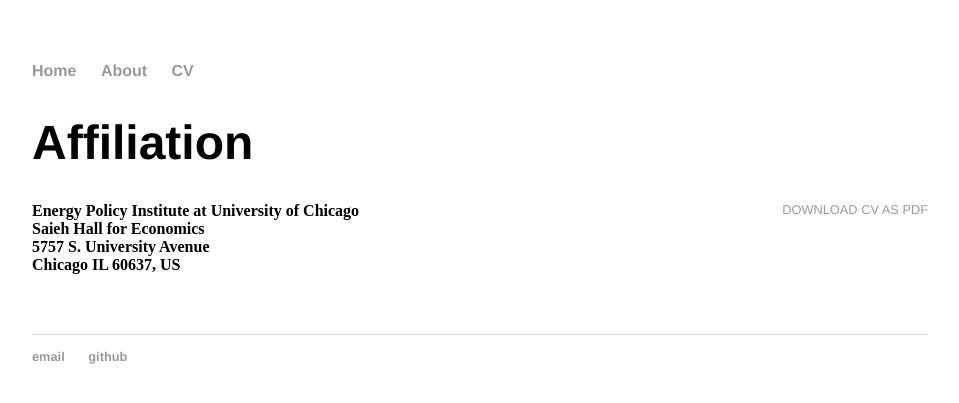
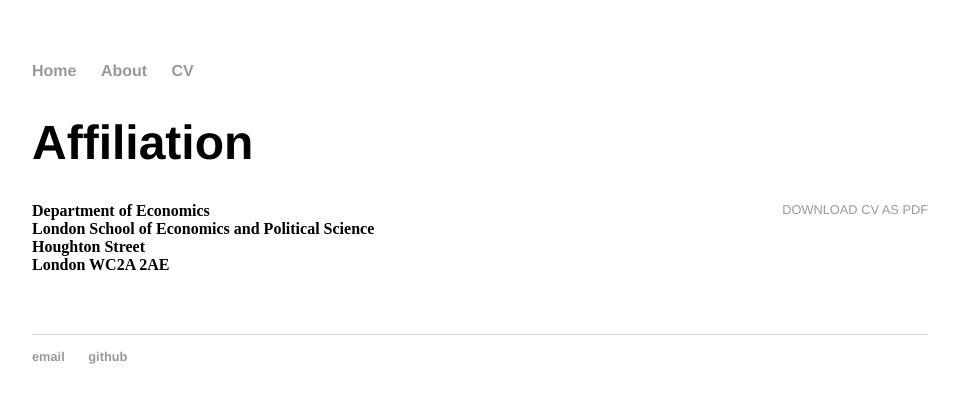
Before and after one commit to azharhsain/azharhsain.github.io, a Jekyll site: the page built from cv/index.html, in a window 1280 px wide. Shown: the top 403 px of the page, without its empty margins (160-1119 px from the left). Built offline with Jekyll 4.4.1, drawn with Linux system fonts in a browser that asks for light colours.

Commit message:
changed affiliation

```diff
--- a/cv/index.html
+++ b/cv/index.html
@@ -6,8 +6,8 @@ title: Azhar Hussain
 	<div class="cv">
 					<h1>Affiliation</h1>
 					<a href="Azhar_Hussain_CV.pdf" class="download" target="_blank" title="Download CV">Download CV as PDF</a>
-					<strong>Energy Policy Institute at University of Chicago<br>
-					Saieh Hall for Economics <br>
-					5757 S. University Avenue <br>
-					Chicago IL 60637, US</strong>
+					<strong>Department of Economics<br>
+						London School of Economics and Political Science <br>
+						Houghton Street <br>
+						London WC2A 2AE</strong>
 	</div>
```
